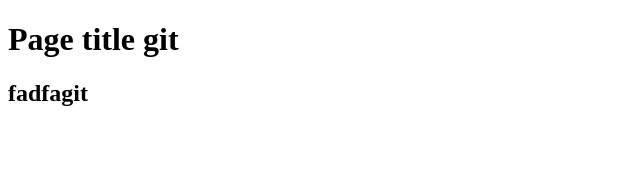
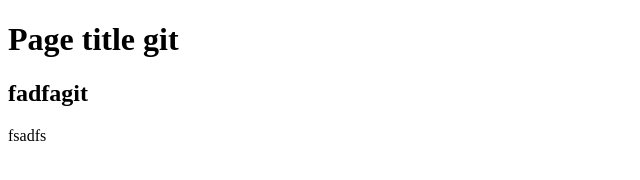
Before and after one commit to illushaaaa/my-project, a plain HTML site: page index.html in a window 1280 px wide. Shown: the full height of the page, 0-640 px from the left. Drawn offline with Linux system fonts and the light colour scheme.

Commit message:
add footer text

```diff
--- a/index.html
+++ b/index.html
@@ -8,5 +8,6 @@
 <body>
   <h1>Page title git</h1>
   <h2> fadfagit </h2>
+  <footer> fsadfs </footer>
 </body>
 </html>
```
